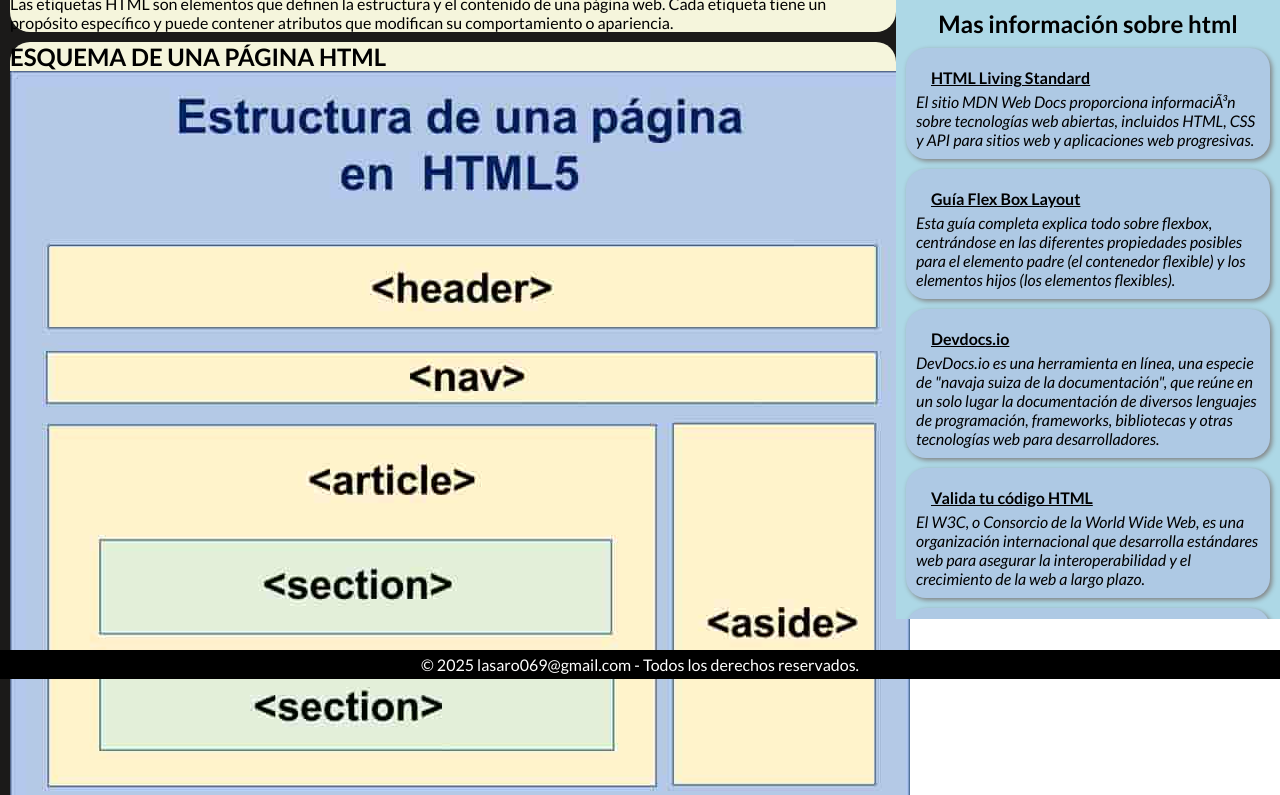
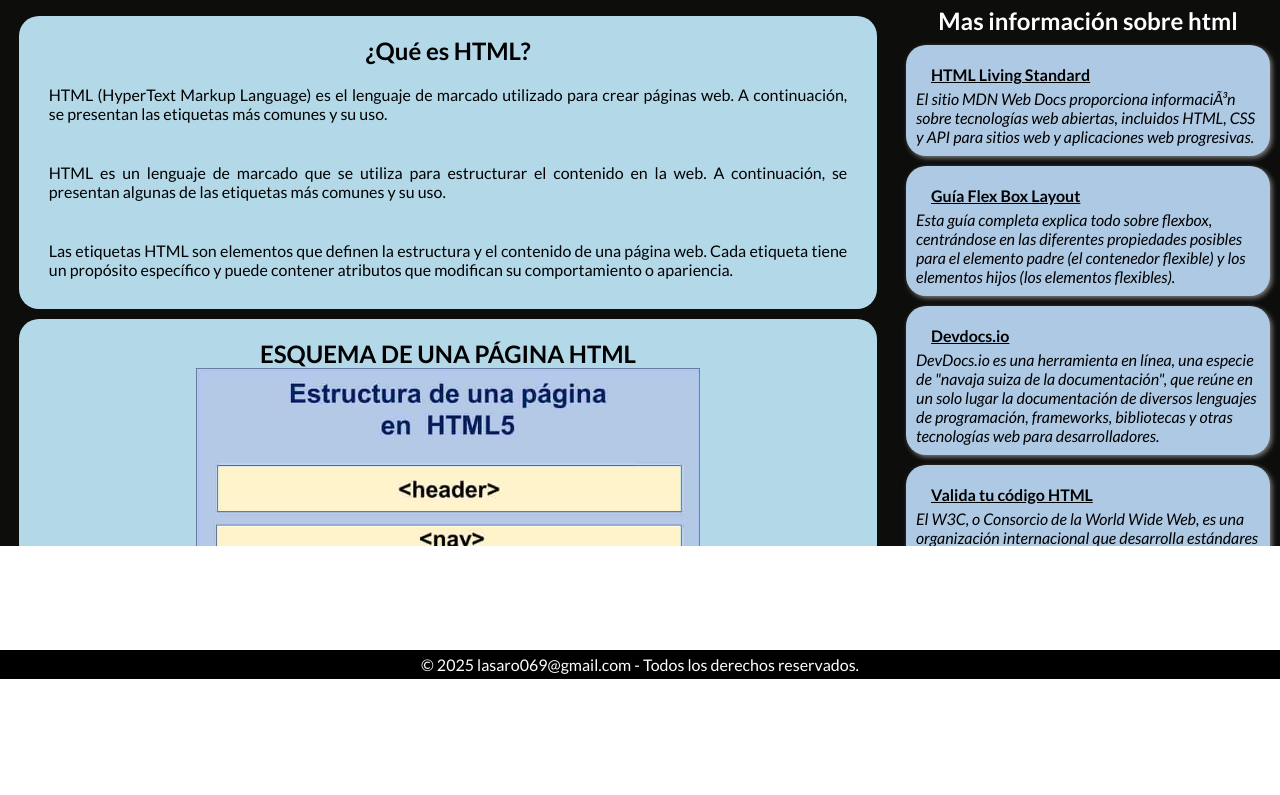
Before and after one commit to lasaro069/html-instructivo, a plain HTML site: page index.html in a window 1280 px wide. Shown: the part 121-916 px from the top of the page. After the commit the page ends 800 px from the top, so only its background shows below. Drawn offline with Linux system fonts and the light colour scheme.

Commit message:
se realizan cambios al main, se redimensiona

```diff
--- a/css/header.css
+++ b/css/header.css
@@ -8,7 +8,6 @@
 .body-index {
 
     display: flex;
-    flex-direction: column;
 
 }
 
@@ -69,23 +68,92 @@
 
 
 .contenedor-main-aside {
+    width: 100%;
     display: flex;
     flex-direction: row;
 }
 
 .main-index {
-    background-color: rgb(27, 26, 25);
+    background-color: rgb(13, 13, 12);
     width: 70%;
-    padding-left: 10px;
+    height: 550px;
+    padding: 10px 10px ;
+    margin-top: 117px;
+    display: flex;
+    flex-direction: column;
+    align-items: center;
+    position: fixed;
+    overflow:  auto;
+}
+
+.seccion-parrafo {
+    display: flex;
+    flex-direction: column;
+    justify-content: center;
+    align-items: center;
+
+}
+
+.seccion-parrafo p {
+    text-align: justify;
+    margin: 10px;
+    padding: 10px;
+  }
+
+
+.seccion {
+    background-color: rgb(179, 217, 233);
+    width: 98%;
+    border-radius: 20px;
+    padding: 10px;
+    margin-top: 10px;
+}
+
+.seccion-imagen-estructura {
+    display: flex;
+    flex-direction: column;
+    justify-content: center;
+    align-items: center;
+}
+
+.figure-imagen-estructura {
+    display: flex;
+    flex-direction: column;
+    align-items: center;
+}
+
+.imagen-estructura {
+    width: 60%;
+    left: auto;
+}
+
+.seccion-listas {
+    padding-left: 30px;
+}
+
+
+
+.tabla-ejemplo {
+    margin: 10px;
+    padding: 10px;
 }
 
 
 
 
 .aside-index {
-    background-color: lightblue;
+    background-color: rgb(13, 13, 12);
     width: 30%;
+    position: fixed;
+    right: 0;
+    top: 117px;
+    height: 550px;
+    overflow-y: auto;
 
+}
+
+.aside-index h2 {
+    color: white;
 }
 
 .contenedor-aside {
@@ -119,23 +187,7 @@ dt {
 dd {
     font-style: italic;
 }
-
-.seccion {
-    background-color: beige;
-    border-radius: 20px;
-}
-
-.tabla-ejemplo {
-    margin: 10px;
-    padding: 10px;
-}
-
 .aside-index {
-    position: fixed;
-    right: 0;
-    top: 120px;
-    height: 620px;
-    overflow-y: auto;
 }
 
 .titulo-aside {
```
Also changed, not shown: html/formularios.html (+1 -1 lines).
